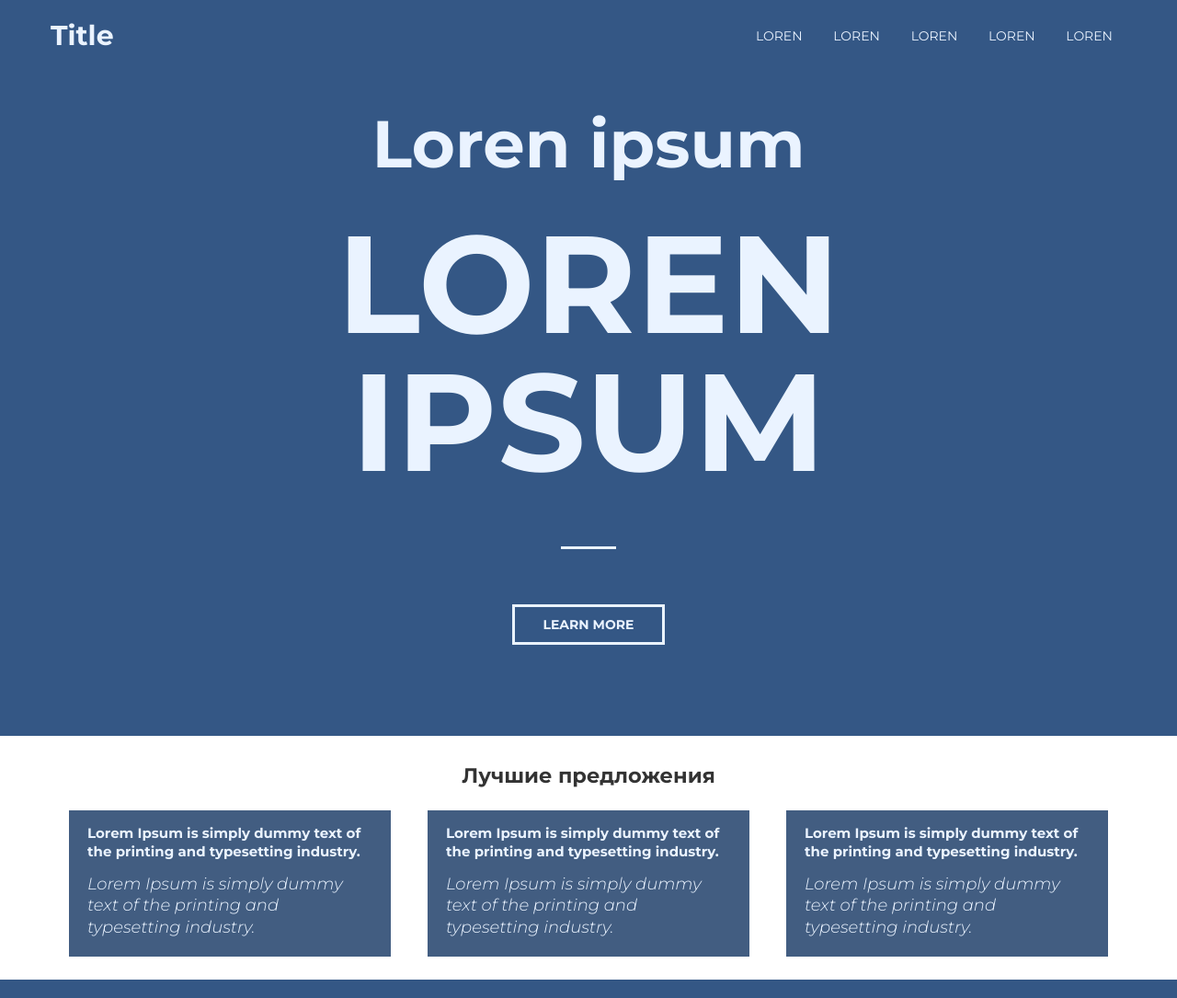
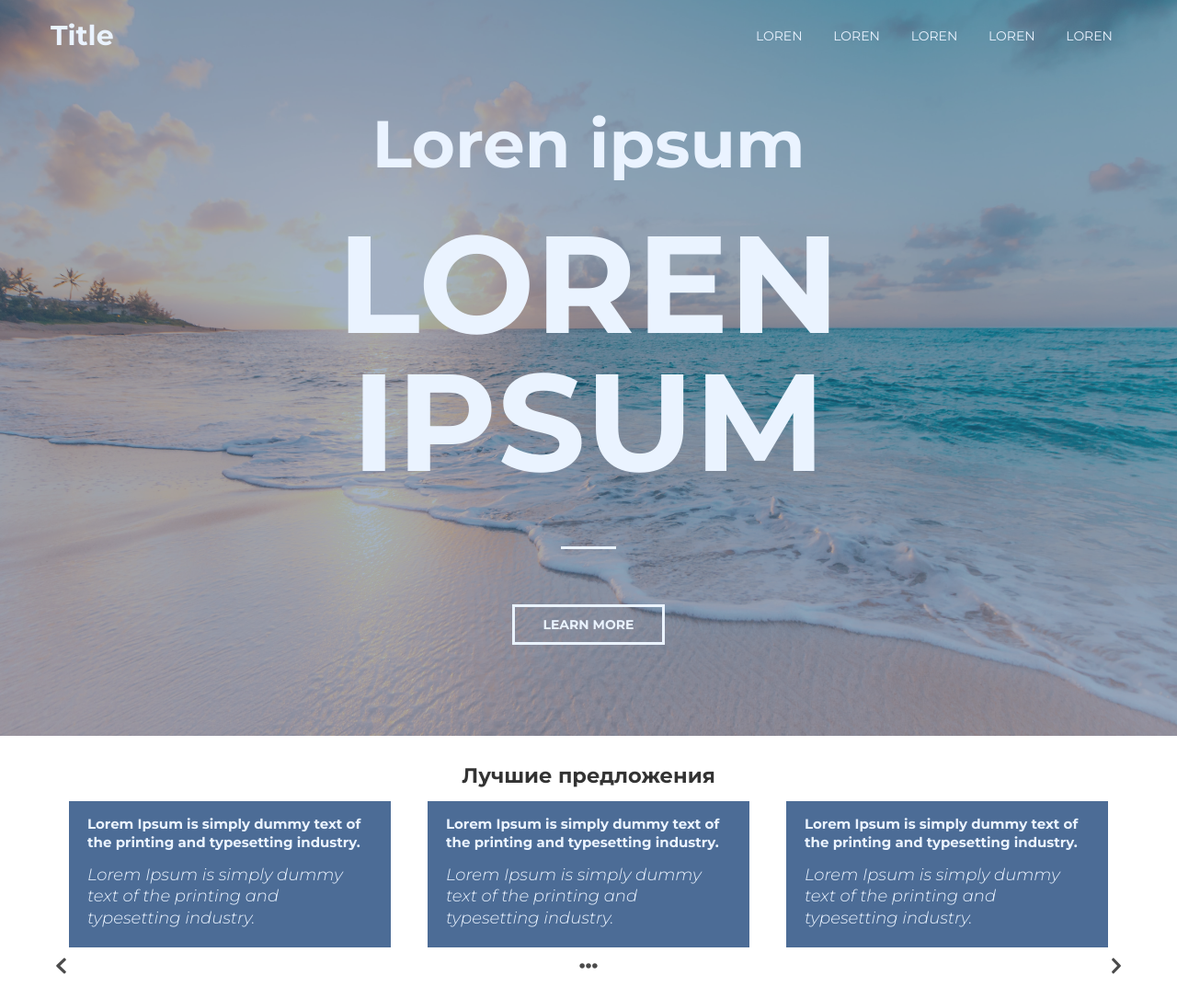
Before and after one commit to Loadngg/Website, a PHP site: page / in a window 1280 px wide. Shown: the whole page at 92% size. Run offline with PHP 8.4, Linux system fonts and the light colour scheme.

Commit message:
добавлена карусель

```diff
--- a/assets/css/style.css
+++ b/assets/css/style.css
@@ -102,7 +102,10 @@ h1, h2, h3, h4, h5, h6 {
     height: 100vh;
     position: relative;
 
-    background: #345785;
+    background: url("../img/Sea.jpg") center no-repeat;
+    -webkit-background-size: cover;
+    background-size: cover;
+    box-shadow: inset 0 0 0 1000px rgba(52,87,133, .4);
 }
 
 .intro__inner {
@@ -164,21 +167,13 @@ h1, h2, h3, h4, h5, h6 {
 
 /* Info */
 .info {
+    position: relative;
     height: auto;
     margin: 25px 0;
 }
 
-.info__inner::after {
-    display: block;
-    content: "";
-    height: 3px;
-    background-color: #345785;
-    width: 10px;
-    transform: rotate(45deg);
-}
-
-.info__title {
-    padding-bottom: 20px;
+.blocks__uptitle {
+    padding-bottom: 10px;
 }
 
 .blocks {
@@ -191,20 +186,29 @@ h1, h2, h3, h4, h5, h6 {
     width: 30%;
     display: inline-block;
     margin: 0 20px;
-    background-color: #425d81;
+    background-color: #4c6c96;
     height: auto;
     text-align: left;
     padding: 0 20px 20px;
     color: #eaf3ff;
 }
 
-.info-title {
+.info__title {
     font-size: 15px;
     font-weight: 700;
 }
 
-.info-subtitle {
+.info__subtitle {
     font-size: 18px;
     font-weight: 300;
     font-style: italic;
 }
+
+.carusel {
+    display: flex;
+    justify-content: space-between;
+    position: relative;
+    margin: 10px 5px;
+    height: 20px;
+    opacity: .7;
+}
--- a/index.html
+++ b/index.html
@@ -41,25 +41,32 @@
         </div>
     </div>
 
+    <!-- Info -->
     <div class="info">
         <div class="container">
             <div class="info_inner">
-                <h2 class="info__title">Лучшие предложения</h2>
+                <h2 class="blocks__uptitle">Лучшие предложения</h2>
 
                 <div class="blocks">
                     <div class="block">
-                        <p class="info-title">Lorem Ipsum is simply dummy text of the printing and typesetting industry.</p>
-                        <div class="info-subtitle">Lorem Ipsum is simply dummy text of the printing and typesetting industry.</div>
+                        <p class="info__title">Lorem Ipsum is simply dummy text of the printing and typesetting industry.</p>
+                        <div class="info__subtitle">Lorem Ipsum is simply dummy text of the printing and typesetting industry.</div>
                     </div>
                     <div class="block">
-                        <p class="info-title">Lorem Ipsum is simply dummy text of the printing and typesetting industry.</p>
-                        <div class="info-subtitle">Lorem Ipsum is simply dummy text of the printing and typesetting industry.</div>
+                        <p class="info__title">Lorem Ipsum is simply dummy text of the printing and typesetting industry.</p>
+                        <div class="info__subtitle">Lorem Ipsum is simply dummy text of the printing and typesetting industry.</div>
                     </div>
                     <div class="block">
-                        <p class="info-title">Lorem Ipsum is simply dummy text of the printing and typesetting industry.</p>
-                        <div class="info-subtitle">Lorem Ipsum is simply dummy text of the printing and typesetting industry.</div>
+                        <p class="info__title">Lorem Ipsum is simply dummy text of the printing and typesetting industry.</p>
+                        <div class="info__subtitle">Lorem Ipsum is simply dummy text of the printing and typesetting industry.</div>
                     </div>
                 </div>
+            </div>
+
+            <div class="carusel">
+                <img src="assets/svg/arrow-left.svg" alt="стрелка" class="arrow__left">
+                <img src="assets/svg/ellipsis.svg" alt="многоточие" class="ellipsis">
+                <img src="assets/svg/arrow-right.svg" alt="стрелка" class="arrow__right">
             </div>
         </div>
     </div>
```
Also changed, not shown: assets/img/Sea.jpg (added), assets/svg/arrow-left.svg (added), assets/svg/arrow-right.svg (added), assets/svg/ellipsis.svg (added).
